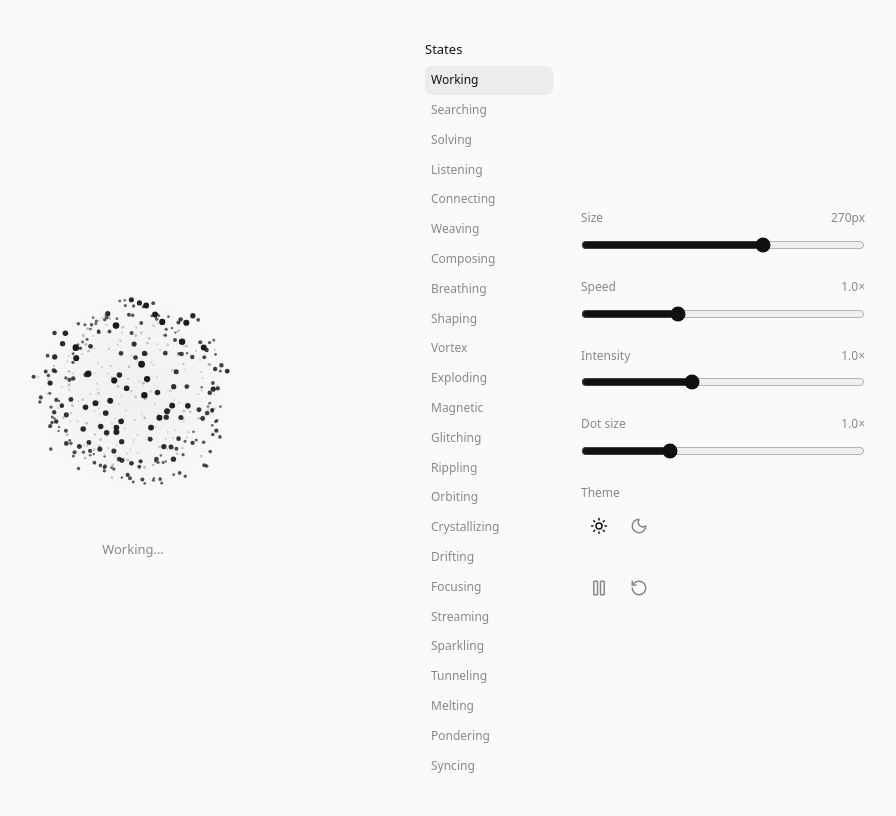
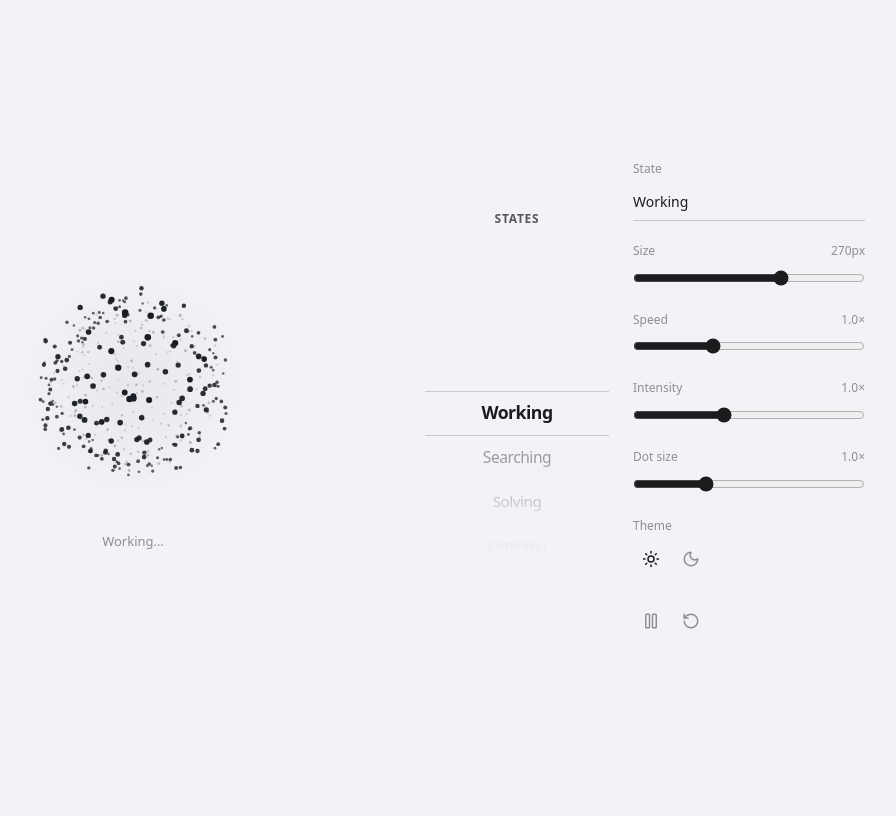
Before and after one commit to vszy/orb, a plain HTML site: page index.html in a window 1280 px wide. Shown: the whole page, without its empty margins (263-1159 px from the left). Drawn offline with nearby package versions, Linux system fonts and the light colour scheme.

Commit message:
feat(ui): add iOS-style state wheel and config select
Use a tall scroll-snap picker beside controls with a synced State dropdown above the size slider.

Co-authored-by: Cursor <cursoragent@cursor.com>

```diff
--- a/index.html
+++ b/index.html
@@ -5,7 +5,7 @@
 <meta name="viewport" content="width=device-width, initial-scale=1.0">
 <title>Thinking Orbs</title>
 <style>
-:root{color-scheme:light;--bg:#fafafa;--ink:#111;--muted:#888;--line:#e0e0e0}
+:root{color-scheme:light;--bg:#f2f2f7;--ink:#1c1c1e;--muted:#8e8e93;--line:#c6c6c8;--accent:#007aff;--picker-row:44px;--picker-height:352px}
 *{box-sizing:border-box}
 body{margin:0;min-height:100vh;background:var(--bg);color:var(--ink);font-family:ui-sans-serif,system-ui,-apple-system,BlinkMacSystemFont,"Segoe UI",sans-serif;font-size:14px;line-height:1.4;-webkit-font-smoothing:antialiased}
 .layout{min-height:100vh;display:grid;grid-template-columns:minmax(0,1fr) minmax(360px,440px);gap:clamp(24px,5vw,48px);padding:clamp(24px,4vh,40px) clamp(16px,3vw,32px);max-width:1040px;margin:0 auto;width:100%;align-items:center}
@@ -14,20 +14,29 @@ body{margin:0;min-height:100vh;background:var(--bg);color:var(--ink);font-family
 canvas{width:100%;height:100%;display:block;overflow:visible}
 .status{font-size:13px;color:var(--muted);font-weight:400}
 .right-rail{display:flex;flex-direction:row;align-items:stretch;gap:clamp(16px,3vw,24px);align-self:center;width:100%;max-height:calc(100vh - 48px);padding-block:8px}
-.state-panel{display:flex;flex-direction:column;flex:0 0 132px;min-width:0;min-height:0;max-height:calc(100vh - 48px)}
-.panel-label{font-size:13px;font-weight:500;color:var(--ink);margin:0 0 8px;flex-shrink:0}
-.state-list{display:flex;flex-direction:column;gap:1px;margin:0;padding:0;overflow-y:auto;min-height:0;flex:1;padding-right:4px}
-.state-list::-webkit-scrollbar{width:5px}
-.state-list::-webkit-scrollbar-thumb{background:var(--line);border-radius:4px}
-.state-opt{display:block;width:100%;text-align:left;background:transparent;border:0;border-radius:6px;padding:6px 6px;font-size:12px;color:var(--muted);cursor:pointer;transition:color .15s,background .15s;flex-shrink:0}
-.state-opt:hover,.state-opt:focus-visible{color:var(--ink)}
-.state-opt.active{color:var(--ink);background:rgba(17,17,17,.06);font-weight:500}
+.state-panel{display:flex;flex-direction:column;flex:0 0 184px;min-width:0;align-self:center}
+.panel-label{font-size:12px;font-weight:600;letter-spacing:.06em;text-transform:uppercase;color:var(--ink);margin:0 0 10px;padding:0 6px;flex-shrink:0;text-align:center;opacity:.72}
+.picker-wrap{position:relative;height:var(--picker-height);flex-shrink:0;overflow:hidden;background:transparent}
+.picker-wrap::before,.picker-wrap::after{content:"";position:absolute;left:0;right:0;height:1px;background:var(--line);opacity:.9;z-index:3;pointer-events:none}
+.picker-wrap::before{top:calc(50% - var(--picker-row) / 2)}
+.picker-wrap::after{top:calc(50% + var(--picker-row) / 2)}
+.picker-fade{position:absolute;left:0;right:0;height:46%;z-index:2;pointer-events:none}
+.picker-fade-top{top:0;background:linear-gradient(to bottom,var(--bg) 0%,rgba(242,242,247,.95) 22%,rgba(242,242,247,.55) 48%,transparent 78%)}
+.picker-fade-bottom{bottom:0;background:linear-gradient(to top,var(--bg) 0%,rgba(242,242,247,.95) 22%,rgba(242,242,247,.55) 48%,transparent 78%)}
+.state-list{position:relative;z-index:1;display:flex;flex-direction:column;gap:0;margin:0;height:100%;overflow-y:auto;overscroll-behavior:contain;scroll-snap-type:y mandatory;-webkit-overflow-scrolling:touch;scrollbar-width:none;padding:calc(var(--picker-height) / 2 - var(--picker-row) / 2) 4px}
+.state-list::-webkit-scrollbar{display:none}
+.state-opt{display:flex;align-items:center;justify-content:center;width:100%;height:var(--picker-row);padding:0 6px;border:0;background:transparent;font-size:16px;font-weight:500;letter-spacing:-.03em;color:var(--muted);cursor:pointer;flex-shrink:0;scroll-snap-align:center;-webkit-tap-highlight-color:transparent;opacity:.52;transform:scale(.94);transition:opacity .14s ease,transform .14s ease,color .14s ease,font-size .14s ease;font-variant-numeric:tabular-nums}
+.state-opt:focus-visible{outline:2px solid var(--accent);outline-offset:2px}
+.state-opt.active{opacity:1;transform:scale(1.04);font-size:17px;font-weight:700;color:var(--ink)}
 .controls{display:flex;flex-direction:column;gap:22px;justify-content:center;flex:1;min-width:0}
 .field{display:flex;flex-direction:column;gap:6px}
 .field-head{display:flex;justify-content:space-between;align-items:baseline;font-size:12px;color:var(--muted)}
 .field-head label{cursor:default}
 .value{font-variant-numeric:tabular-nums}
-input[type=range]{width:100%;margin:0;height:24px;padding:0;background:transparent;accent-color:var(--ink);cursor:pointer}
+select,input[type=range]{width:100%;margin:0}
+select{appearance:none;background:transparent;border:0;border-bottom:1px solid var(--line);border-radius:0;padding:8px 0;color:var(--ink);font:inherit;font-size:14px;outline:none;cursor:pointer}
+select:focus{border-bottom-color:var(--ink)}
+input[type=range]{height:24px;padding:0;background:transparent;accent-color:var(--ink);cursor:pointer}
 .theme-row{display:flex;gap:4px}
 .actions{display:flex;gap:4px;margin-top:4px}
 button{font:inherit}
@@ -35,10 +44,13 @@ button{font:inherit}
 .icon-btn:hover,.icon-btn:focus-visible{color:var(--ink)}
 .icon-btn.active{color:var(--ink)}
 .icon-btn svg{width:18px;height:18px;display:block}
-body.dark{color-scheme:dark;--bg:#0a0a0a;--ink:#f5f5f5;--muted:#737373;--line:#333}
-body.dark .state-opt.active{background:rgba(255,255,255,.08)}
+body.dark{color-scheme:dark;--bg:#000;--ink:#f5f5f7;--muted:#aeaeb2;--line:#48484a}
+body.dark .picker-fade-top{background:linear-gradient(to bottom,#000 0%,rgba(0,0,0,.92) 22%,rgba(0,0,0,.55) 48%,transparent 78%)}
+body.dark .picker-fade-bottom{background:linear-gradient(to top,#000 0%,rgba(0,0,0,.92) 22%,rgba(0,0,0,.55) 48%,transparent 78%)}
+body.dark .state-opt.active{color:#fff}
+body.dark select:focus{border-bottom-color:var(--ink)}
 body.dark input[type=range]{accent-color:var(--ink)}
-@media(max-width:880px){.layout{grid-template-columns:1fr;max-width:400px;align-items:stretch}.stage{order:1}.right-rail{order:2;flex-direction:row;max-height:none}.state-panel{flex:0 0 120px;max-height:min(52vh,360px)}.orb-wrap{width:220px;height:220px}}
+@media(max-width:880px){.layout{grid-template-columns:1fr;max-width:420px;align-items:stretch}.stage{order:1}.right-rail{order:2;flex-direction:row;max-height:none}.state-panel{flex:0 0 168px}.orb-wrap{width:220px;height:220px}}
 </style>
 </head>
 <body>
@@ -50,9 +62,17 @@ body.dark input[type=range]{accent-color:var(--ink)}
   <div class="right-rail">
   <div class="state-panel">
     <p class="panel-label">States</p>
-    <nav class="state-list" id="stateList" aria-label="Animation states"></nav>
+    <div class="picker-wrap">
+      <div class="picker-fade picker-fade-top" aria-hidden="true"></div>
+      <div class="picker-fade picker-fade-bottom" aria-hidden="true"></div>
+      <nav class="state-list" id="stateList" aria-label="Animation states"></nav>
+    </div>
   </div>
   <section class="controls">
+    <div class="field">
+      <div class="field-head"><label for="stateSelect">State</label></div>
+      <select id="stateSelect" aria-label="Animation state"></select>
+    </div>
     <div class="field">
       <div class="field-head"><label>Size</label><span class="value" id="sizeValue">270px</span></div>
       <input id="size" type="range" min="140" max="340" step="10" value="270">
@@ -97,6 +117,7 @@ body.dark input[type=range]{accent-color:var(--ink)}
 const canvas = document.getElementById('orb');
 const ctx = canvas.getContext('2d');
 const stateListEl = document.getElementById('stateList');
+const stateSelectEl = document.getElementById('stateSelect');
 const sizeEl = document.getElementById('size');
 const speedEl = document.getElementById('speed');
 const intensityEl = document.getElementById('intensity');
@@ -547,29 +568,93 @@ function restart() {
   }
 }
 
-function setState(v) {
+let pickerProgrammatic = false;
+let pickerScrollTimer = 0;
+
+function pickerCenterY() {
+  return stateListEl.scrollTop + stateListEl.clientHeight / 2;
+}
+
+function scrollPickerToState(id, smooth = true) {
+  const btn = stateListEl.querySelector(`[data-state="${CSS.escape(id)}"]`);
+  if (!btn) return;
+  pickerProgrammatic = true;
+  const top = btn.offsetTop - (stateListEl.clientHeight - btn.offsetHeight) / 2;
+  stateListEl.scrollTo({ top, behavior: smooth ? 'smooth' : 'auto' });
+  requestAnimationFrame(() => updatePickerWheel());
+  setTimeout(() => { pickerProgrammatic = false; }, smooth ? 350 : 0);
+}
+
+function updatePickerWheel({ commit = false } = {}) {
+  const center = pickerCenterY();
+  const span = stateListEl.clientHeight * 0.48;
+  let focus = null;
+  let min = Infinity;
+  stateListEl.querySelectorAll('.state-opt[data-state]').forEach(btn => {
+    const mid = btn.offsetTop + btn.offsetHeight / 2;
+    const d = Math.abs(mid - center);
+    const t = Math.min(1, d / span);
+    const on = d < 22;
+    const fade = 1 - t * 0.48;
+    if (on) {
+      btn.style.opacity = '1';
+      btn.style.transform = 'scale(1.04)';
+    } else {
+      btn.style.opacity = String(Math.max(0.52, fade));
+      btn.style.transform = `scale(${Math.max(0.9, 1 - t * 0.1)})`;
+    }
+    btn.classList.toggle('active', on);
+    btn.setAttribute('aria-current', on ? 'true' : 'false');
+    if (d < min) {
+      min = d;
+      focus = btn;
+    }
+  });
+  if (commit && focus && focus.dataset.state !== state) {
+    setState(focus.dataset.state, { fromPicker: true });
+  }
+  return focus;
+}
+
+function setState(v, opts = {}) {
   state = v;
   statusEl.textContent = labels[v] || 'Thinking…';
   canvas.setAttribute('aria-label', labels[v] || 'Thinking');
-  stateListEl.querySelectorAll('.state-opt[data-state]').forEach(btn => {
-    const on = btn.dataset.state === v;
-    btn.classList.toggle('active', on);
-    btn.setAttribute('aria-current', on ? 'true' : 'false');
-  });
+  if (stateSelectEl.value !== v) stateSelectEl.value = v;
+  if (!opts.fromPicker) scrollPickerToState(v, !opts.instant);
+  else updatePickerWheel();
   applyViewBox();
   restart();
 }
 
 Object.keys(labels).forEach(id => {
+  const label = id.charAt(0).toUpperCase() + id.slice(1);
+  const opt = document.createElement('option');
+  opt.value = id;
+  opt.textContent = label;
+  stateSelectEl.appendChild(opt);
+
   const btn = document.createElement('button');
   btn.type = 'button';
-  btn.className = 'state-opt' + (id === state ? ' active' : '');
+  btn.className = 'state-opt';
   btn.dataset.state = id;
-  btn.textContent = id.charAt(0).toUpperCase() + id.slice(1);
-  if (id === state) btn.setAttribute('aria-current', 'true');
+  btn.textContent = label;
   btn.addEventListener('click', () => setState(id));
   stateListEl.appendChild(btn);
 });
+
+stateSelectEl.value = state;
+stateSelectEl.addEventListener('change', e => setState(e.target.value));
+
+stateListEl.addEventListener('scroll', () => {
+  updatePickerWheel();
+  if (pickerProgrammatic) return;
+  clearTimeout(pickerScrollTimer);
+  pickerScrollTimer = setTimeout(() => updatePickerWheel({ commit: true }), 120);
+}, { passive: true });
+
+scrollPickerToState(state, false);
+updatePickerWheel();
 sizeEl.addEventListener('input', e => setSize(e.target.value));
 speedEl.addEventListener('input', e => {
   speed = +e.target.value;
```
